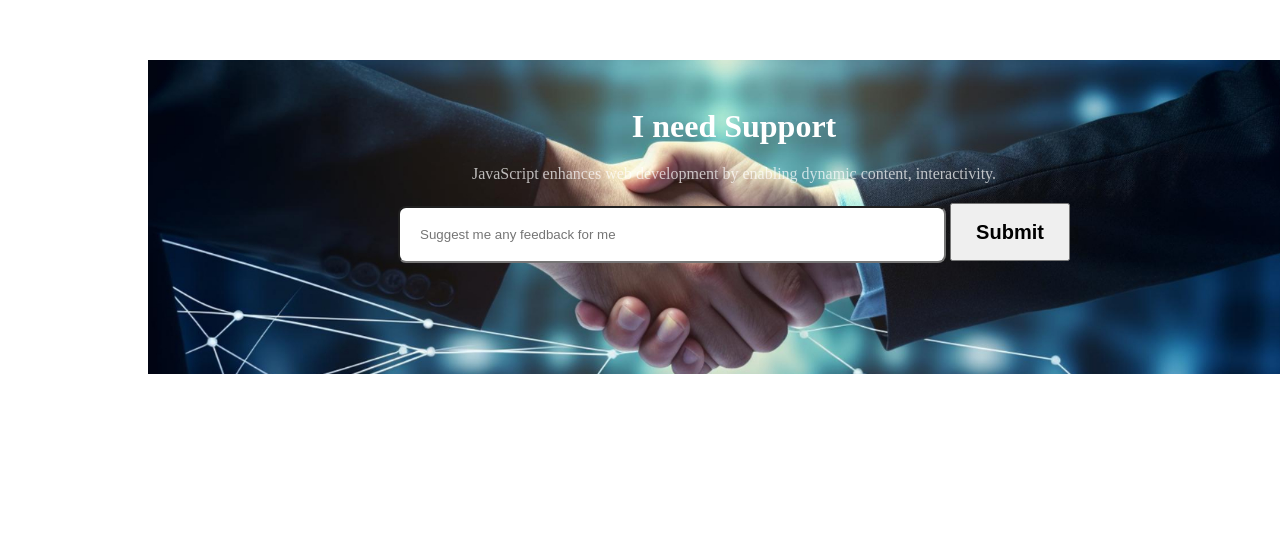
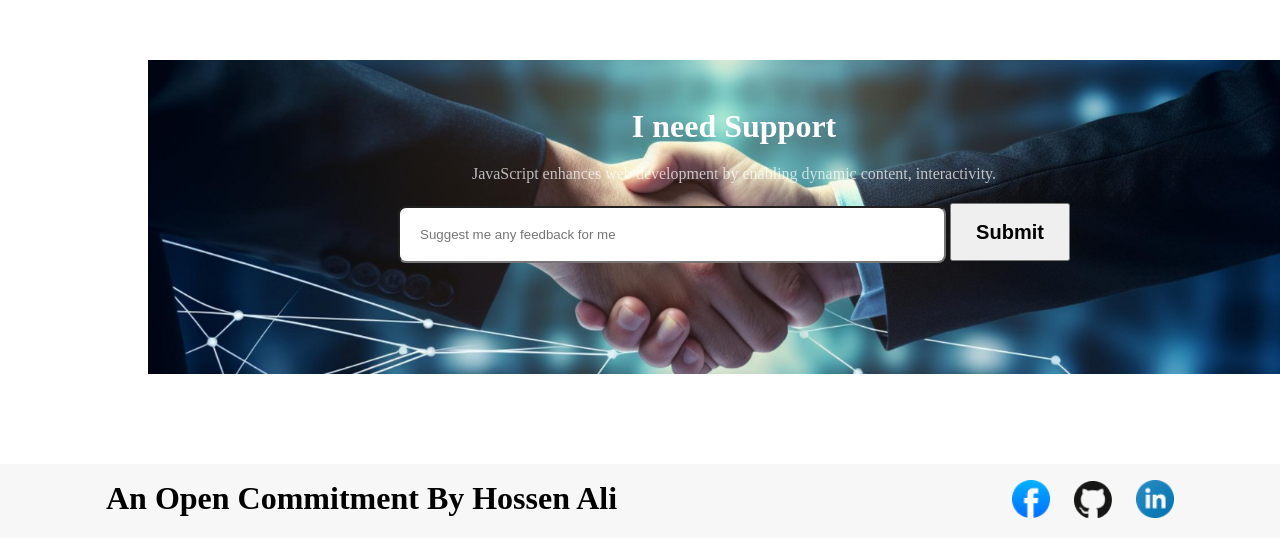
Before and after one commit to hossenali2200/assignment_1, a plain HTML site: page index.html in a window 1280 px wide. Shown: the part 3967-4523 px from the top of the page. Before the commit the page ends 4341 px from the top, so only its background shows below. Drawn offline with Linux system fonts and the light colour scheme; a web font is replaced by a local one.

Commit message:
footer section

```diff
--- a/index.html
+++ b/index.html
@@ -162,5 +162,23 @@
         </div>
 
       </section>
+
+      <!-- Footer section -->
+
+      <footer id="footer">
+        <div class="foot">
+            <div>
+                <h1>An Open Commitment By Hossen Ali</h1>
+            </div>
+            <div>
+                <img src="./assets/facebook.png" alt="facebook">
+                <img src="./assets/github.png" alt="github">
+                <img src="./assets/linkedin-icon 1.png" alt="">
+            </div>
+        </div>
+
+      </footer>
+
+
 </body>
 </html>
--- a/style.css
+++ b/style.css
@@ -136,3 +136,18 @@
      background-repeat: no-repeat;
      padding: 48px 64px 48px 64px;
 }
+#footer{
+
+    background-color: rgba(13, 19, 33, 0.03);
+}
+
+.foot{
+    display: flex;
+    justify-content: space-between;
+    margin: 90px;
+    padding: 16px;
+}
+.foot img{
+    width: 38px;
+    margin-left: 20px;
+}
```
